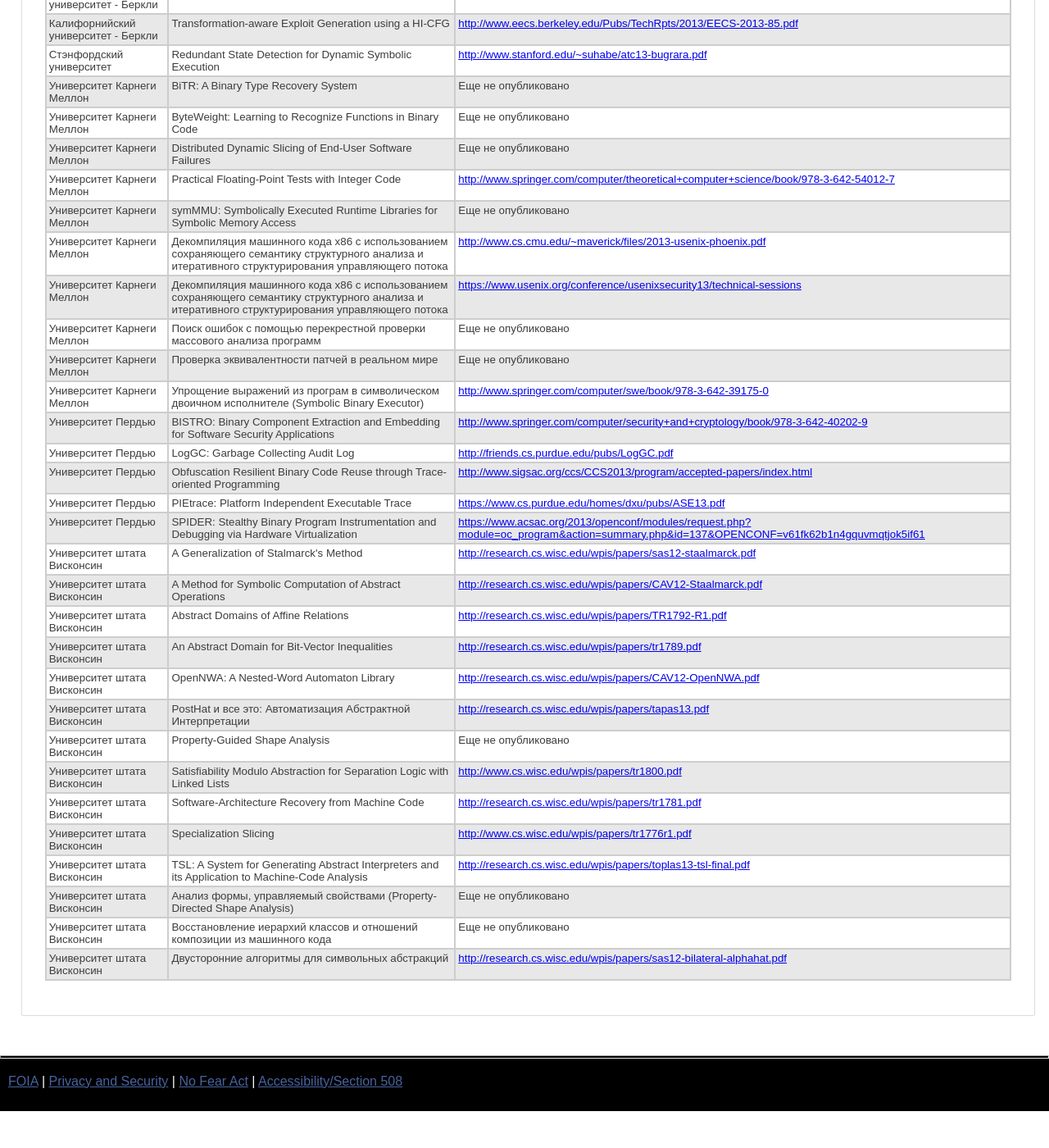
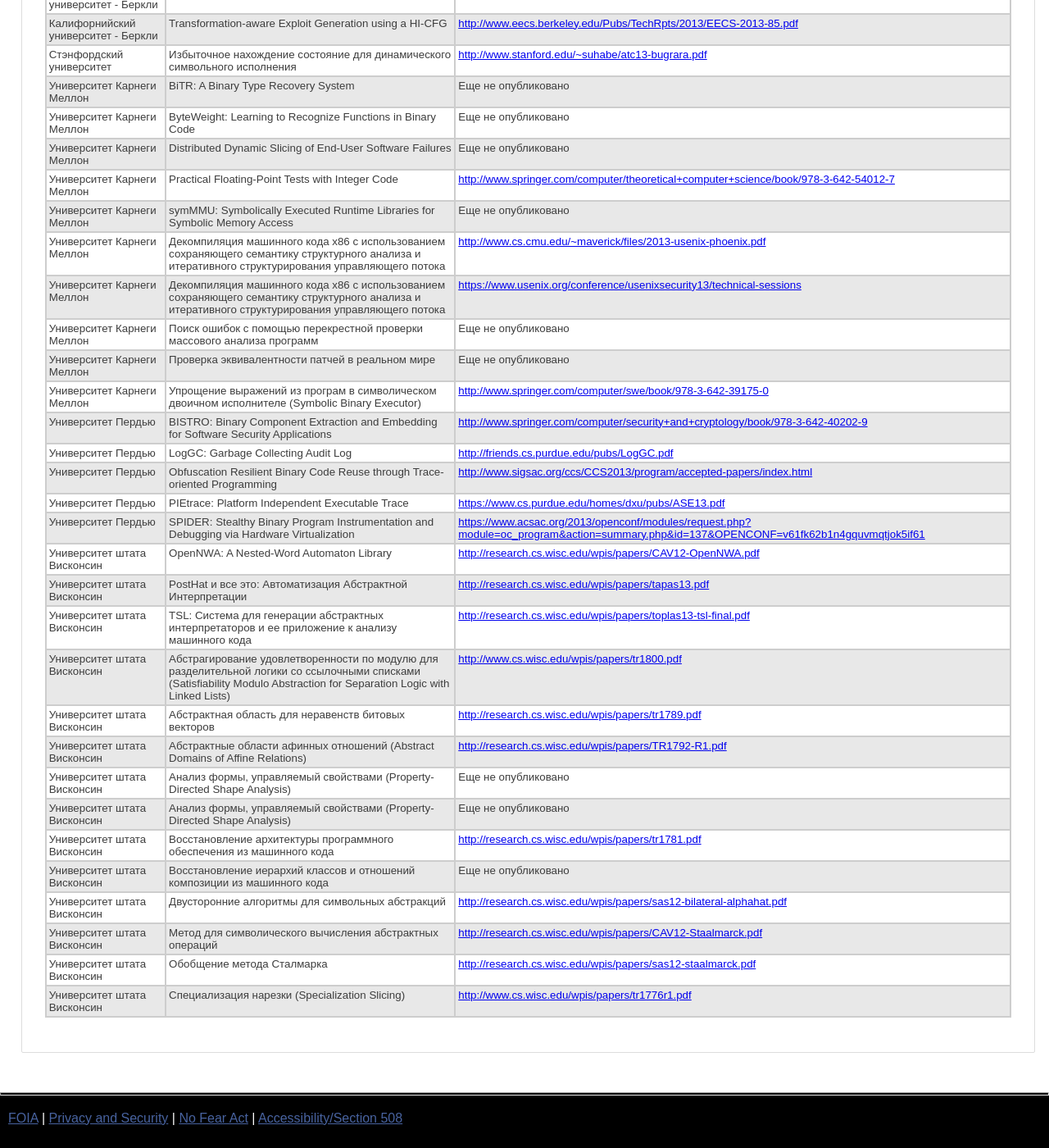
Before and after one commit to kant2002/darpa-ru, a Jekyll site: the page built from ru/BET.html, in a window 1280 px wide and 1400 px high, scrolled down 1137 px. Shown: the whole window at 82% size. Built offline with Jekyll 4.4.1, drawn with Linux system fonts in a browser that asks for light colours; before the commit the page ends 2492 px from its top, so only the background shows below that.

Commit message:
New translations BET.html (Russian)

```diff
--- a/ru/BET.html
+++ b/ru/BET.html
@@ -10,7 +10,7 @@
  </thead>
  <tbody  class='list'><tr>
   <td class='team'>Университет штата Висконсин<a name='Университет штата Висконсин'></a></td>
-<td class='title'>Satisfiability Modulo Abstraction for Separation Logic with Linked Lists</td>  <td class='link'><a href='http://www.cs.wisc.edu/wpis/papers/tr1800.pdf' class='external' target='_blank'>http://www.cs.wisc.edu/wpis/papers/tr1800.pdf</a></td>
+<td class='title'>Абстрагирование удовлетворенности по модулю для разделительной логики со ссылочными списками (Satisfiability Modulo Abstraction for Separation Logic with Linked Lists)</td>  <td class='link'><a href='http://www.cs.wisc.edu/wpis/papers/tr1800.pdf' class='external' target='_blank'>http://www.cs.wisc.edu/wpis/papers/tr1800.pdf</a></td>
 </tr>
 <tr>
   <td class='team'>Университет штата Висконсин<a name='Университет штата Висконсин'></a></td>
@@ -18,15 +18,15 @@
 </tr>
 <tr>
   <td class='team'>Университет штата Висконсин<a name='Университет штата Висконсин'></a></td>
-<td class='title'>Abstract Domains of Affine Relations</td>  <td class='link'><a href='http://research.cs.wisc.edu/wpis/papers/TR1792-R1.pdf' class='external' target='_blank'>http://research.cs.wisc.edu/wpis/papers/TR1792-R1.pdf</a></td>
+<td class='title'>Абстрактные области афинных отношений (Abstract Domains of Affine Relations)</td>  <td class='link'><a href='http://research.cs.wisc.edu/wpis/papers/TR1792-R1.pdf' class='external' target='_blank'>http://research.cs.wisc.edu/wpis/papers/TR1792-R1.pdf</a></td>
 </tr>
 <tr>
   <td class='team'>Университет штата Висконсин<a name='Университет штата Висконсин'></a></td>
-<td class='title'>TSL: A System for Generating Abstract Interpreters and its Application to Machine-Code Analysis</td>  <td class='link'><a href='http://research.cs.wisc.edu/wpis/papers/toplas13-tsl-final.pdf' class='external' target='_blank'>http://research.cs.wisc.edu/wpis/papers/toplas13-tsl-final.pdf</a></td>
+<td class='title'>TSL: Система для генерации абстрактных интерпретаторов и ее приложение к анализу машинного кода</td>  <td class='link'><a href='http://research.cs.wisc.edu/wpis/papers/toplas13-tsl-final.pdf' class='external' target='_blank'>http://research.cs.wisc.edu/wpis/papers/toplas13-tsl-final.pdf</a></td>
 </tr>
 <tr>
   <td class='team'>Университет штата Висконсин<a name='Университет штата Висконсин'></a></td>
-<td class='title'>Specialization Slicing</td>  <td class='link'><a href='http://www.cs.wisc.edu/wpis/papers/tr1776r1.pdf' class='external' target='_blank'>http://www.cs.wisc.edu/wpis/papers/tr1776r1.pdf</a></td>
+<td class='title'>Специализация нарезки (Specialization Slicing)</td>  <td class='link'><a href='http://www.cs.wisc.edu/wpis/papers/tr1776r1.pdf' class='external' target='_blank'>http://www.cs.wisc.edu/wpis/papers/tr1776r1.pdf</a></td>
 </tr>
 <tr>
   <td class='team'>Университет штата Висконсин<a name='Университет штата Висконсин'></a></td>
@@ -42,11 +42,11 @@
 </tr>
 <tr>
   <td class='team'>Университет штата Висконсин<a name='Университет штата Висконсин'></a></td>
-<td class='title'>A Generalization of Stalmarck's Method</td>  <td class='link'><a href='http://research.cs.wisc.edu/wpis/papers/sas12-staalmarck.pdf' class='external' target='_blank'>http://research.cs.wisc.edu/wpis/papers/sas12-staalmarck.pdf</a></td>
+<td class='title'>Обобщение метода Сталмарка</td>  <td class='link'><a href='http://research.cs.wisc.edu/wpis/papers/sas12-staalmarck.pdf' class='external' target='_blank'>http://research.cs.wisc.edu/wpis/papers/sas12-staalmarck.pdf</a></td>
 </tr>
 <tr>
   <td class='team'>Университет штата Висконсин<a name='Университет штата Висконсин'></a></td>
-<td class='title'>A Method for Symbolic Computation of Abstract Operations</td>  <td class='link'><a href='http://research.cs.wisc.edu/wpis/papers/CAV12-Staalmarck.pdf' class='external' target='_blank'>http://research.cs.wisc.edu/wpis/papers/CAV12-Staalmarck.pdf</a></td>
+<td class='title'>Метод для символического вычисления абстрактных операций</td>  <td class='link'><a href='http://research.cs.wisc.edu/wpis/papers/CAV12-Staalmarck.pdf' class='external' target='_blank'>http://research.cs.wisc.edu/wpis/papers/CAV12-Staalmarck.pdf</a></td>
 </tr>
 <tr>
   <td class='team'>Университет штата Висконсин<a name='Университет штата Висконсин'></a></td>
@@ -54,15 +54,15 @@
 </tr>
 <tr>
   <td class='team'>Университет штата Висконсин<a name='Университет штата Висконсин'></a></td>
-<td class='title'>Software-Architecture Recovery from Machine Code</td>  <td class='link'><a href='http://research.cs.wisc.edu/wpis/papers/tr1781.pdf' class='external' target='_blank'>http://research.cs.wisc.edu/wpis/papers/tr1781.pdf</a></td>
+<td class='title'>Восстановление архитектуры программного обеспечения из машинного кода</td>  <td class='link'><a href='http://research.cs.wisc.edu/wpis/papers/tr1781.pdf' class='external' target='_blank'>http://research.cs.wisc.edu/wpis/papers/tr1781.pdf</a></td>
 </tr>
 <tr>
   <td class='team'>Университет штата Висконсин<a name='Университет штата Висконсин'></a></td>
-<td class='title'>An Abstract Domain for Bit-Vector Inequalities</td>  <td class='link'><a href='http://research.cs.wisc.edu/wpis/papers/tr1789.pdf' class='external' target='_blank'>http://research.cs.wisc.edu/wpis/papers/tr1789.pdf</a></td>
+<td class='title'>Абстрактная область для неравенств битовых векторов</td>  <td class='link'><a href='http://research.cs.wisc.edu/wpis/papers/tr1789.pdf' class='external' target='_blank'>http://research.cs.wisc.edu/wpis/papers/tr1789.pdf</a></td>
 </tr>
 <tr>
   <td class='team'>Университет штата Висконсин<a name='Университет штата Висконсин'></a></td>
-<td class='title'>Property-Guided Shape Analysis</td>  <td class='link'>Еще не опубликовано</td>
+<td class='title'>Анализ формы, управляемый свойствами (Property-Directed Shape Analysis)</td>  <td class='link'>Еще не опубликовано</td>
 </tr>
 <tr>
   <td class='team'>Калифорнийский университет - Беркли<a name='Калифорнийский университет - Беркли'></a></td>
@@ -86,7 +86,7 @@
 </tr>
 <tr>
   <td class='team'>Стэнфордский университет<a name='Стэнфордский университет'></a></td>
-<td class='title'>Redundant State Detection for Dynamic Symbolic Execution</td>  <td class='link'><a href='http://www.stanford.edu/~suhabe/atc13-bugrara.pdf' class='external' target='_blank'>http://www.stanford.edu/~suhabe/atc13-bugrara.pdf</a></td>
+<td class='title'>Избыточное нахождение состояние для динамического символьного исполнения</td>  <td class='link'><a href='http://www.stanford.edu/~suhabe/atc13-bugrara.pdf' class='external' target='_blank'>http://www.stanford.edu/~suhabe/atc13-bugrara.pdf</a></td>
 </tr>
 <tr>
   <td class='team'>Университет Карнеги Меллон<a name='Университет Карнеги Меллон'></a></td>
```
